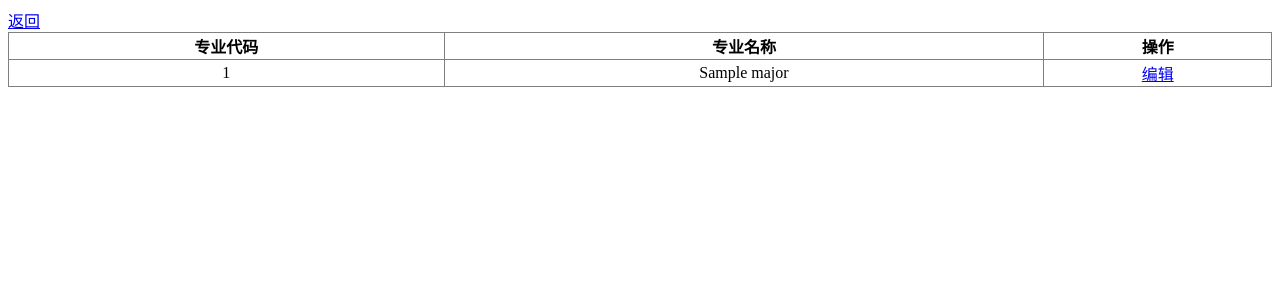
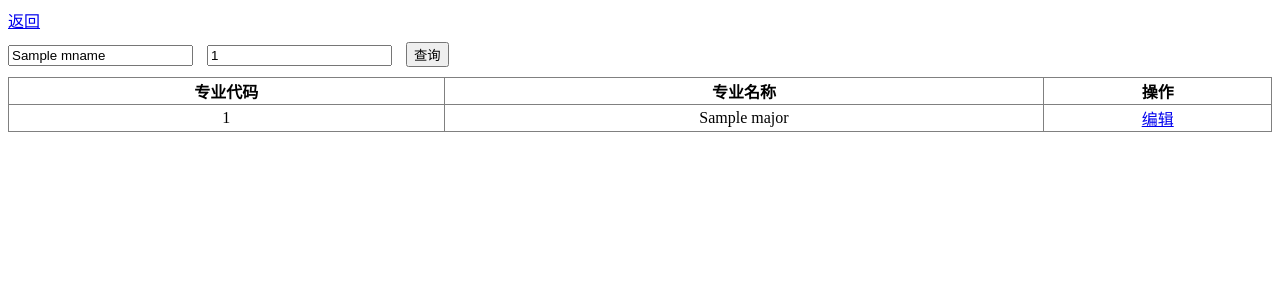
Before and after one commit to Sangber/DB2024, a Django app: template source/python_django_web/templates/major/index.html in a window 1280 px wide. Shown: the top 300 px of the page. Run offline with Django 5.2, Linux system fonts and the light colour scheme; the template is opened without the code that fills it: most values are stand-ins (such as "Sample title", 1, 10 or a date in 2020); data that the repository does not hold is empty.

Commit message:
新增了查找

```diff
--- a/source/python_django_web/templates/course/index.html
+++ b/source/python_django_web/templates/course/index.html
@@ -6,6 +6,11 @@
 </head>
 <body>
 <a href="../">返回</a>
+<form action="../course" style="margin: 10px 0">
+    <input name="cname" placeholder="请输入课程名称" value="{{ cname }}" style="margin-right: 10px"/>
+    <input name="cid" placeholder="请输入课程代码" value="{{ cid }}" style="margin-right: 10px"/>
+    <button type="submit">查询</button>
+</form>
 <table border="1px" width="100%" style="border-collapse: collapse;">
     <tr>
         <th>课程代码</th>
--- a/source/python_django_web/templates/major/index.html
+++ b/source/python_django_web/templates/major/index.html
@@ -6,6 +6,11 @@
 </head>
 <body>
 <a href="../">返回</a>
+<form action="../major" style="margin: 10px 0">
+    <input name="mname" placeholder="请输入专业名称" value="{{ mname }}" style="margin-right: 10px"/>
+    <input name="mid" placeholder="请输入专业代码" value="{{ mid }}" style="margin-right: 10px"/>
+    <button type="submit">查询</button>
+</form>
 <table border="1px" width="100%" style="border-collapse: collapse;">
     <tr>
         <th>专业代码</th>
```
